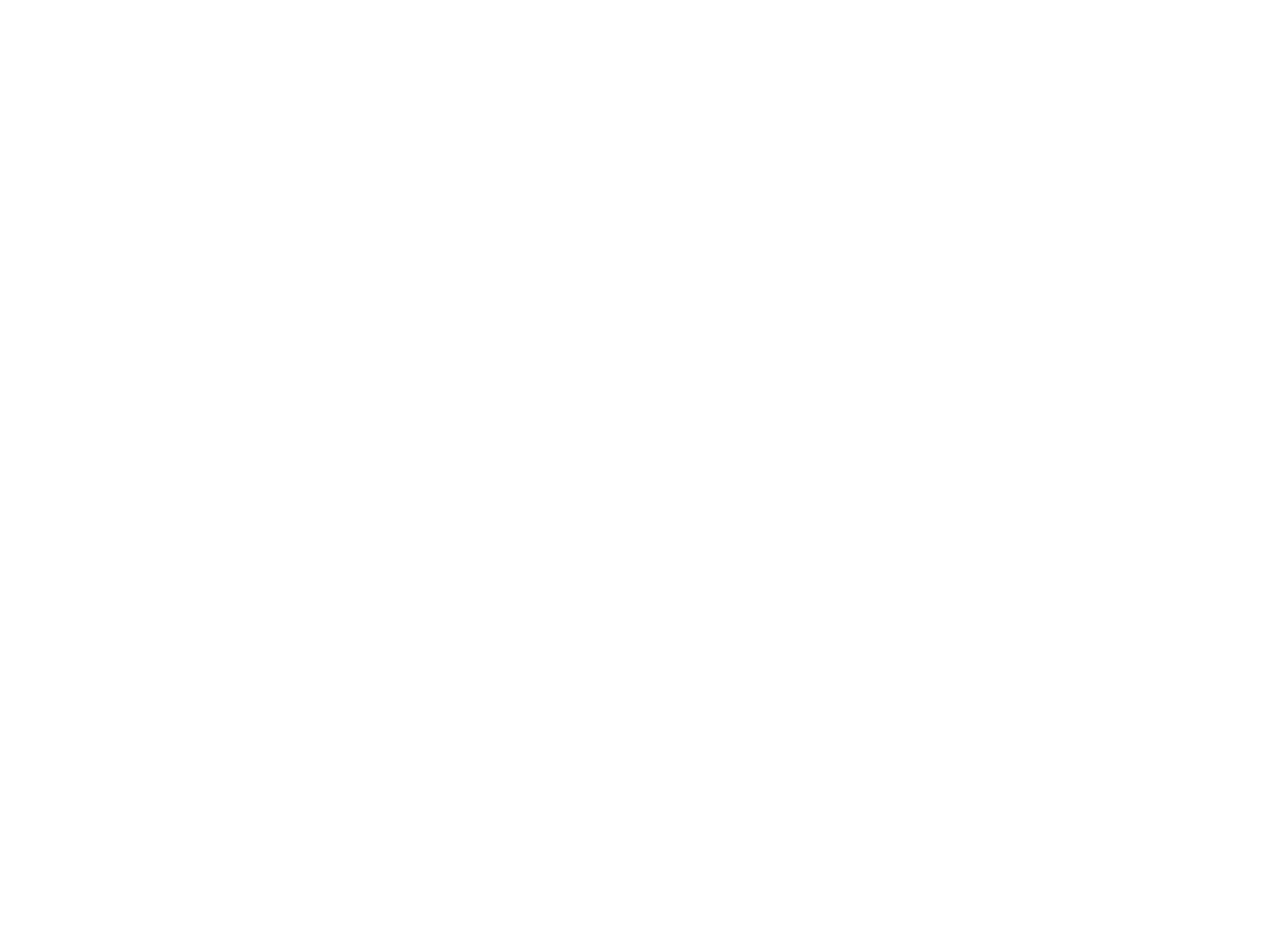
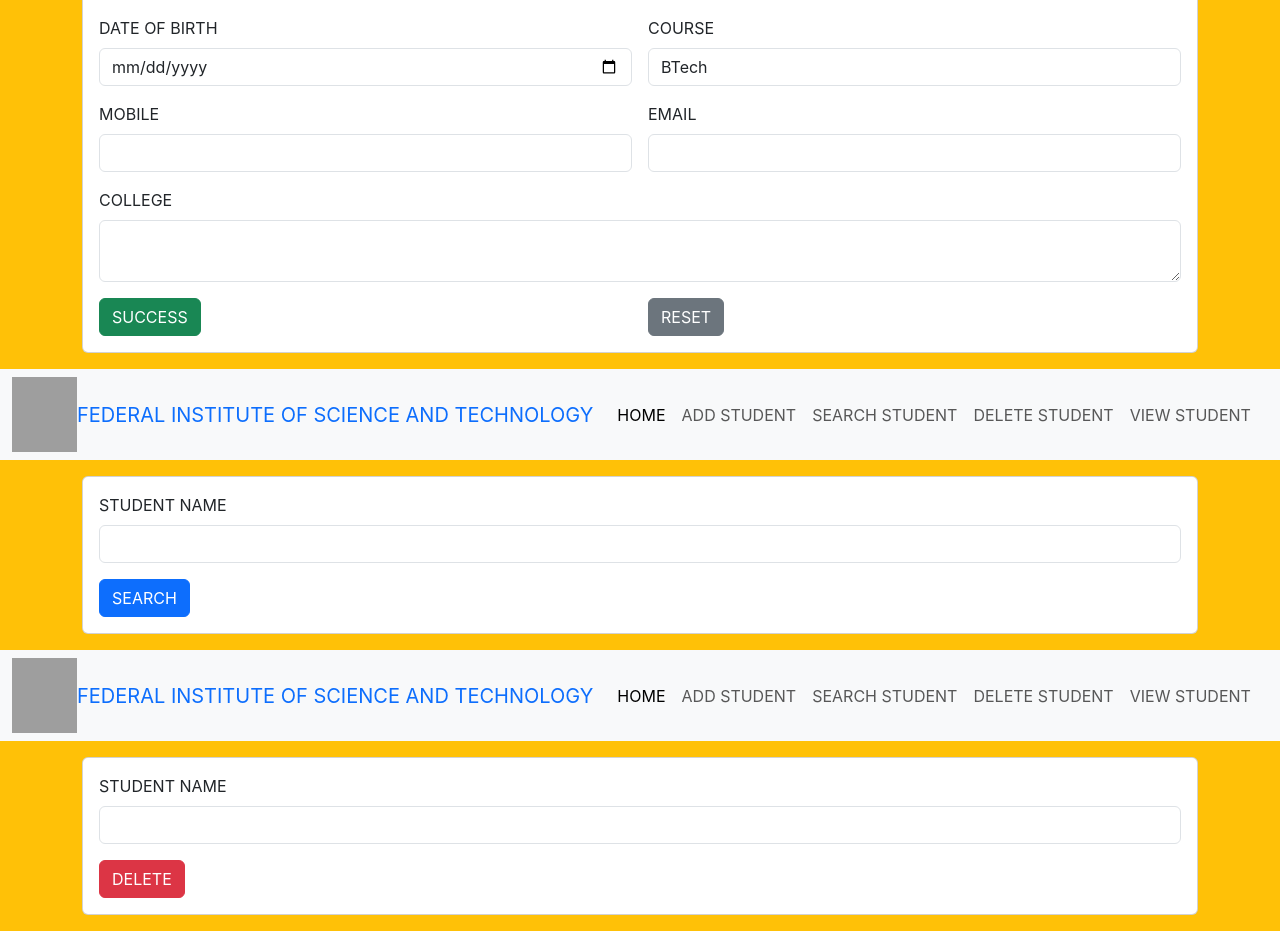
Before and after one commit to safabeegum/FISAT_APP-REACT, a React (Create React App) app: page / in a window 1280 px wide. Shown: the part 1020-1951 px from the top of the page. Before the commit the page ends 800 px from the top, so only its background shows below. Built offline with nearby package versions, Linux system fonts and the light colour scheme; grey boxes are pictures that could not be loaded.

Commit message:
Search Completed

```diff
--- a/src/App.js
+++ b/src/App.js
@@ -1,10 +1,16 @@
 import './App.css';
+import AddStudent from './components/AddStudent';
+import DeleteStudent from './components/DeleteStudent';
 import Home from './components/Home';
+import SearchStudent from './components/SearchStudent';
 
 function App() {
   return (
     <div>
       <Home/>
+      <AddStudent/>
+      <SearchStudent/>
+      <DeleteStudent/>
     </div>
   );
 }
--- a/src/components/AddStudent.jsx
+++ b/src/components/AddStudent.jsx
@@ -1,15 +1,18 @@
 import React from 'react'
+import Navbar from './Navbar'
 
 const AddStudent = () => {
   return (
     <div>
+        <Navbar/>
+        <div class="text-bg-warning p-3">
         <div className="container">
             <div className="row">
                 <div className="col col-12 col-sm-12 col-md-12 col-lg-12 col-xl-12 col-xxl-12">
 
                 <div class="card">
                 <div class="card-body">
-                    <div className="row">
+                    <div className="row g-3">
 
                         <div className="col col-12 col-sm-6 col-md-6 col-lg-6 col-xl-6 col-xxl-6">
                             <label htmlFor="" className="form-label">FIRST NAME</label>
@@ -23,7 +26,7 @@
 
                         <div className="col col-12 col-sm-12 col-md-12 col-lg-12 col-xl-12 col-xxl-12">
                             <label htmlFor="" className="form-label">ADDRESS</label>
-                            <teaxtarea className="form-control"></teaxtarea>
+                            <textarea name="" id="" className="form-control"></textarea>
                         </div>
 
                         <div className="col col-12 col-sm-6 col-md-6 col-lg-6 col-xl-6 col-xxl-6">
@@ -32,7 +35,7 @@
                         </div>
 
                         <div className="col col-12 col-sm-6 col-md-6 col-lg-6 col-xl-6 col-xxl-6">
-                            <label htmlFor="" className="form-control">COURSE</label>
+                            <label htmlFor="" className="form-label">COURSE</label>
                             <select name="" id="" className="form-control">
                                 <option value="BTech">BTech</option>
                                 <option value="MTech">MTech</option>
@@ -40,12 +43,32 @@
                                 <option value="MBA">MBA</option>
                             </select>
                         </div>
-                        <div className="col col-12 col-sm-6 col-md-6 col-lg-6 col-xl-6 col-xxl-6"></div>
-                        <div className="col col-12 col-sm-6 col-md-6 col-lg-6 col-xl-6 col-xxl-6"></div>
-                        <div className="col col-12 col-sm-6 col-md-6 col-lg-6 col-xl-6 col-xxl-6"></div>
-                        <div className="col col-12 col-sm-6 col-md-6 col-lg-6 col-xl-6 col-xxl-6"></div>
-                        <div className="col col-12 col-sm-6 col-md-6 col-lg-6 col-xl-6 col-xxl-6"></div>
+
+                        <div className="col col-12 col-sm-6 col-md-6 col-lg-6 col-xl-6 col-xxl-6">
+                            <label htmlFor="" className="form-label">MOBILE</label>
+                            <input type="text" className="form-control" />
+                        </div>
+
+                        <div className="col col-12 col-sm-6 col-md-6 col-lg-6 col-xl-6 col-xxl-6">
+                            <label htmlFor="" className="form-label">EMAIL</label>
+                            <input type="text" className="form-control" />
+                        </div>
+
+                        <div className="col col-12 col-sm-12 col-md-12 col-lg-12 col-xl-12 col-xxl-12">
+                            <label htmlFor="" className="form-label">COLLEGE</label>
+                            <textarea name="" id="" className="form-control"></textarea>
+                        </div>
+
+                        <div className="col col-12 col-sm-6 col-md-6 col-lg-6 col-xl-6 col-xxl-6">
+                            <button className="btn btn-success">SUCCESS</button>
+                        </div>
+
+                        <div className="col col-12 col-sm-6 col-md-6 col-lg-6 col-xl-6 col-xxl-6">
+                            <button className="btn btn-secondary">RESET</button>
+                        </div>
+
                     </div>
+                </div>
                 </div>
                 </div>
                 </div>
--- /dev/null
+++ b/src/components/DeleteStudent.jsx
@@ -0,0 +1,35 @@
+import React from 'react'
+import Navbar from './Navbar'
+
+const DeleteStudent = () => {
+  return (
+    <div>
+        <Navbar/>
+        <div class="text-bg-warning p-3">
+            <div className="container">
+                <div className="row">
+                    <div className="col col-12 col-sm-12 col-md-12 col-lg-12 col-xl-12 col-xxl-12">
+                    <div class="card">
+                    <div class="card-body">
+                    <div className="row g-3">
+
+                        <div className="col col-12 col-sm-12 col-md-12 col-lg-12 col-xl-12 col-xxl-12">
+                            <label htmlFor="" className="form-label">STUDENT NAME</label>
+                            <input type="text" className="form-control" />
+                        </div>
+
+                        <div className="col col-12 col-sm-12 col-md-12 col-lg-12 col-xl-12 col-xxl-12">
+                            <button className="btn btn-danger">DELETE</button>
+                        </div>
+                    </div>
+                        </div>
+                        </div>
+                    </div>
+                </div>
+            </div>
+        </div>
+    </div>
+  )
+}
+
+export default DeleteStudent
--- a/src/components/Navbar.jsx
+++ b/src/components/Navbar.jsx
@@ -6,7 +6,7 @@
         <nav class="navbar navbar-expand-lg bg-light">
         <div class="container-fluid">
         <img src="https://pbs.twimg.com/profile_images/720494732800094208/NA9smzel_400x400.jpg" alt="Logo" width="65" height="75" class="d-inline-block align-text-top"></img>
-        <a class="navbar-brand" href="#">FEDERAL INSTITUTE OF SCIENCE AND TECHNOLOGY</a>
+        <a class="navbar-brand text-primary">FEDERAL INSTITUTE OF SCIENCE AND TECHNOLOGY</a>
         <div class="collapse navbar-collapse" id="navbarNav">
         <ul class="navbar-nav">
         <li class="nav-item">
--- /dev/null
+++ b/src/components/SearchStudent.jsx
@@ -0,0 +1,36 @@
+import React from 'react'
+import Navbar from './Navbar'
+
+const SearchStudent = () => {
+  return (
+    <div>
+        <Navbar/>
+        <div class="text-bg-warning p-3">
+            <div className="container">
+                <div className="row">
+                    <div className="col col-12 col-sm-12 col-md-12 col-lg-12 col-xl-12 col-xxl-12">
+                        <div class="card">
+                        <div class="card-body">
+                            <div className="row g-3">
+
+                                <div className="col col-12 col-sm-12 col-md-12 col-lg-12 col-xl-12 col-12">
+                                    <label htmlFor="" className="form-label">STUDENT NAME</label>
+                                    <input type="text" className="form-control" />
+                                </div>
+
+                                <div className="col col-12 col-sm-12 col-md-12 col-lg-12 col-xl-12 col-12">
+                                    <button className="btn btn-primary">SEARCH</button>
+                                </div>
+
+                            </div>
+                        </div>
+                        </div>
+                    </div>
+                </div>
+            </div>
+        </div>
+    </div>
+  )
+}
+
+export default SearchStudent
```
